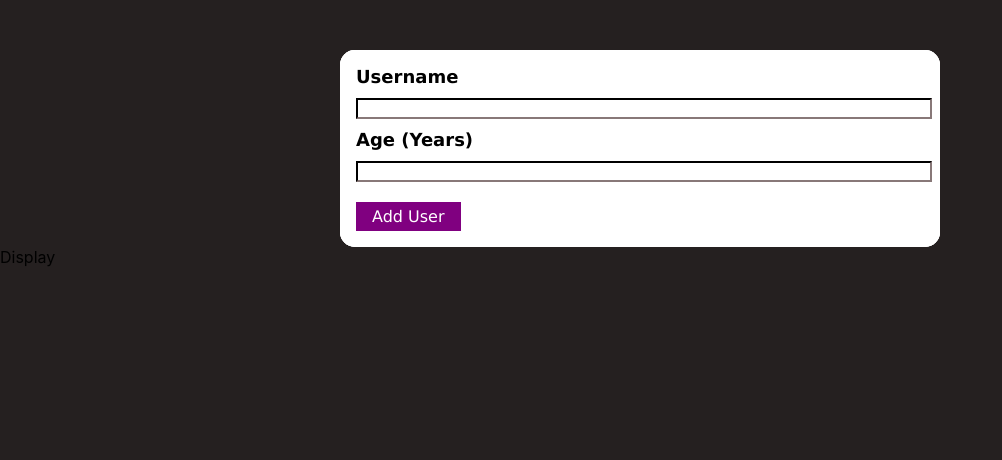
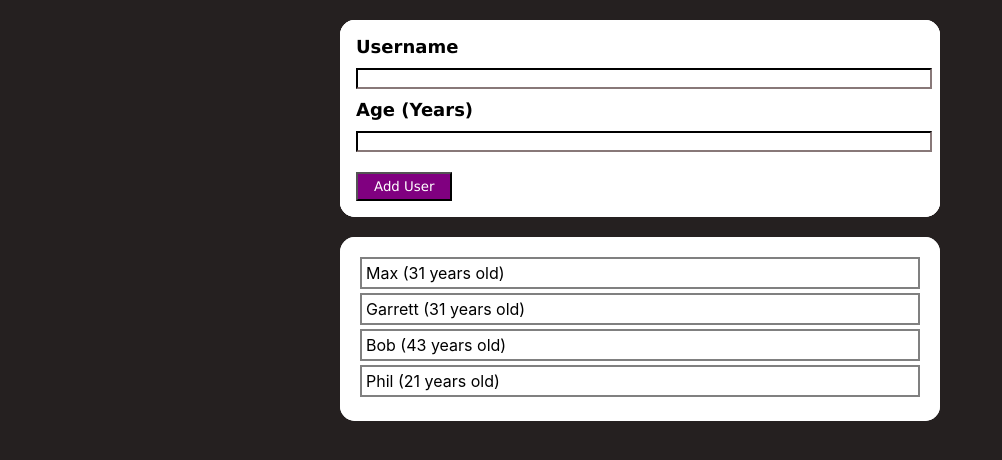
Before and after one commit to garrettkrohn/userAddApplication, a React (Create React App) app: page / in a window 1280 px wide. Shown: the top 460 px of the page, without its empty margins (0-1002 px from the left). Built offline with nearby package versions, Linux system fonts and the light colour scheme.

Commit message:
add user with hard code information

```diff
--- a/src/App.js
+++ b/src/App.js
@@ -2,15 +2,35 @@ import "./App.css";
 import User from "./Components/User";
 import Display from "./Components/Display";
 import Card from "./UI/Card";
+import { useState } from "react";
+
+const DUMMYUSERS = [
+  { name: "Max", age: 31 },
+  { name: "Garrett", age: 31 },
+  { name: "Bob", age: 43 },
+  { name: "Phil", age: 21 },
+];
 
 function App() {
+  const [users, setUsers] = useState(DUMMYUSERS);
+
+  const newUserAdd = { name: "added", age: 1 };
+
+  const addUser = (newUser) => {
+    console.log("add user run");
+
+    setUsers(() => [...users, newUserAdd]);
+    console.log(users);
+  };
+
   return (
     <>
       <Card>
-        <User />
+        <User addUser={addUser} />
       </Card>
-      {/* <User /> */}
-      <Display />
+      <Card>
+        <Display users={users} />
+      </Card>
     </>
   );
 }
--- a/src/Components/Display.css
+++ b/src/Components/Display.css
@@ -0,0 +1,14 @@
+.display-container,
+.display-container * {
+  background-color: white;
+}
+.display-container {
+  padding: 20px;
+  border-radius: 15px;
+}
+
+.display-user {
+  border: 2px solid gray;
+  padding: 4px;
+  margin-bottom: 4px;
+}
--- a/src/Components/Display.jsx
+++ b/src/Components/Display.jsx
@@ -1,7 +1,19 @@
 import React from "react";
+import "./Display.css";
 
-const Display = () => {
-  return <div>Display</div>;
+const Display = (props) => {
+  const randomId = () => {
+    return Math.random() * 1000;
+  };
+  return (
+    <div className="display-container">
+      {props.users.map((user) => (
+        <div key={randomId()} className="display-user">
+          {user.name} ({user.age} years old)
+        </div>
+      ))}
+    </div>
+  );
 };
 
 export default Display;
--- a/src/Components/User.jsx
+++ b/src/Components/User.jsx
@@ -1,8 +1,16 @@
-import React from "react";
+import React, { useState } from "react";
 import "./User.css";
 import Button from "../UI/Button";
 
-const User = () => {
+const User = (props) => {
+  const [newUser, setNewUser] = useState({});
+
+  const createNewUserObject = () => {
+    const name = "newName";
+    const age = 100;
+    return { name: name, age: age };
+  };
+
   return (
     <div className="card">
       <div className="user-container">
@@ -10,7 +18,7 @@ const User = () => {
         <input />
         <div className="user-age">Age (Years)</div>
         <input />
-        <Button label="Add User" />
+        <Button label="Add User" addUser={props.addUser} />
       </div>
     </div>
   );
--- a/src/UI/Button.css
+++ b/src/UI/Button.css
@@ -1,10 +1,7 @@
-.button * {
+.button {
   background-color: purple;
   padding: 5px 16px;
   color: white;
   margin-top: 10px;
   font-family: Verdana, Geneva, Tahoma, sans-serif;
 }
-.button {
-  width: fit-content;
-}
--- a/src/UI/Button.jsx
+++ b/src/UI/Button.jsx
@@ -2,10 +2,14 @@ import React from "react";
 import "./Button.css";
 
 const Button = (props) => {
+  const buttonPressed = () => {
+    console.log("button");
+  };
+
   return (
-    <div className="button">
-      <div className="button-content">{props.label}</div>
-    </div>
+    <button className="button" onClick={props.addUser}>
+      {props.label}
+    </button>
   );
 };
 
--- a/src/UI/Card.css
+++ b/src/UI/Card.css
@@ -3,6 +3,6 @@
   width: 600px;
   height: 100%;
   margin: auto;
-  margin-top: 50px;
+  margin-top: 20px;
   border-radius: 15px;
 }
```
